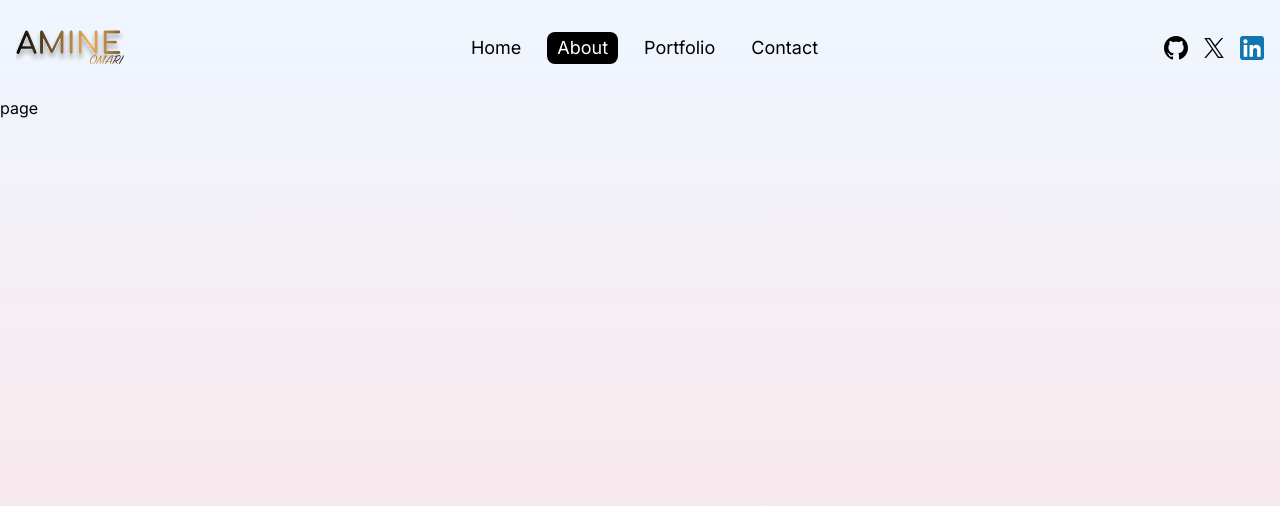
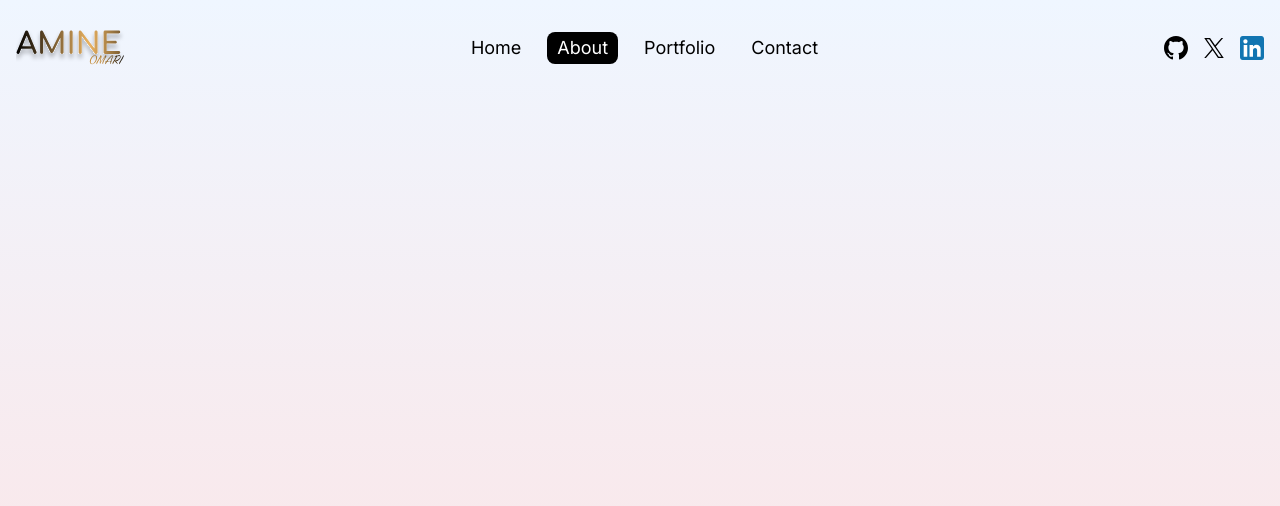
Before and after one commit to amine-omari/my-portfolio, a Next.js app: page /about in a window 1280 px wide. Shown: the top 506 px of the page. Built offline with nearby package versions, Linux system fonts and the light colour scheme.

Commit message:
feat: add containers to about page

```diff
--- a/src/app/about/page.jsx
+++ b/src/app/about/page.jsx
@@ -9,7 +9,20 @@ const AboutPage = () => {
       animate={{ y: "0%" }}
       transition={{ duration: 1 }}
     >
-      page
+      {/* Container */}
+      <div className="h-full flex flex-col lg:flex-row max-w-[1400px] mx-auto">
+        {/* Text Container */}
+        <div>
+          {/* Biography Container */}
+          <div></div>
+          {/* Biography Container */}
+          <div></div>
+          {/* Biography Container */}
+          <div></div>
+        </div>
+        {/* SVG Container */}
+        <div></div>
+      </div>
     </motion.div>
   );
 };
```
